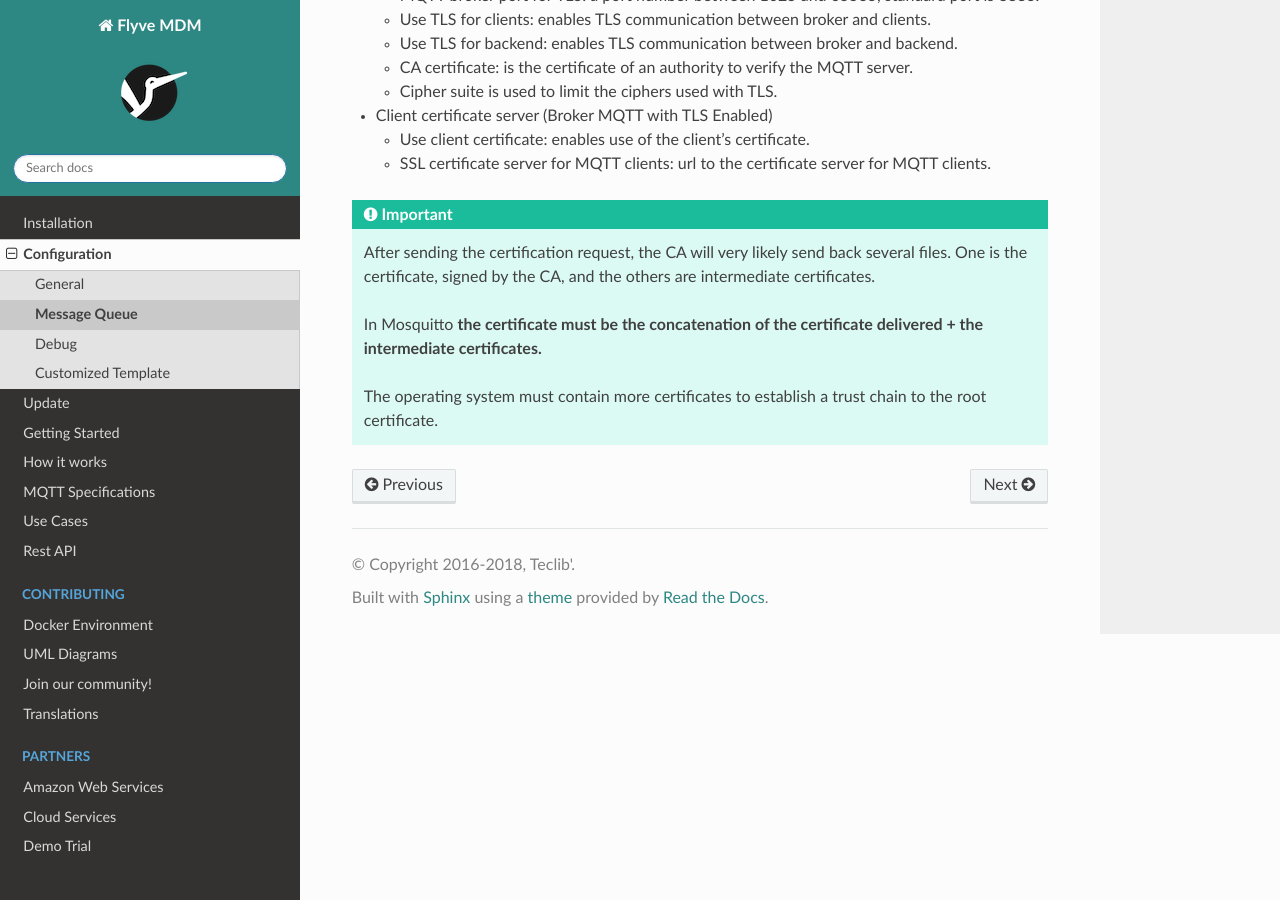
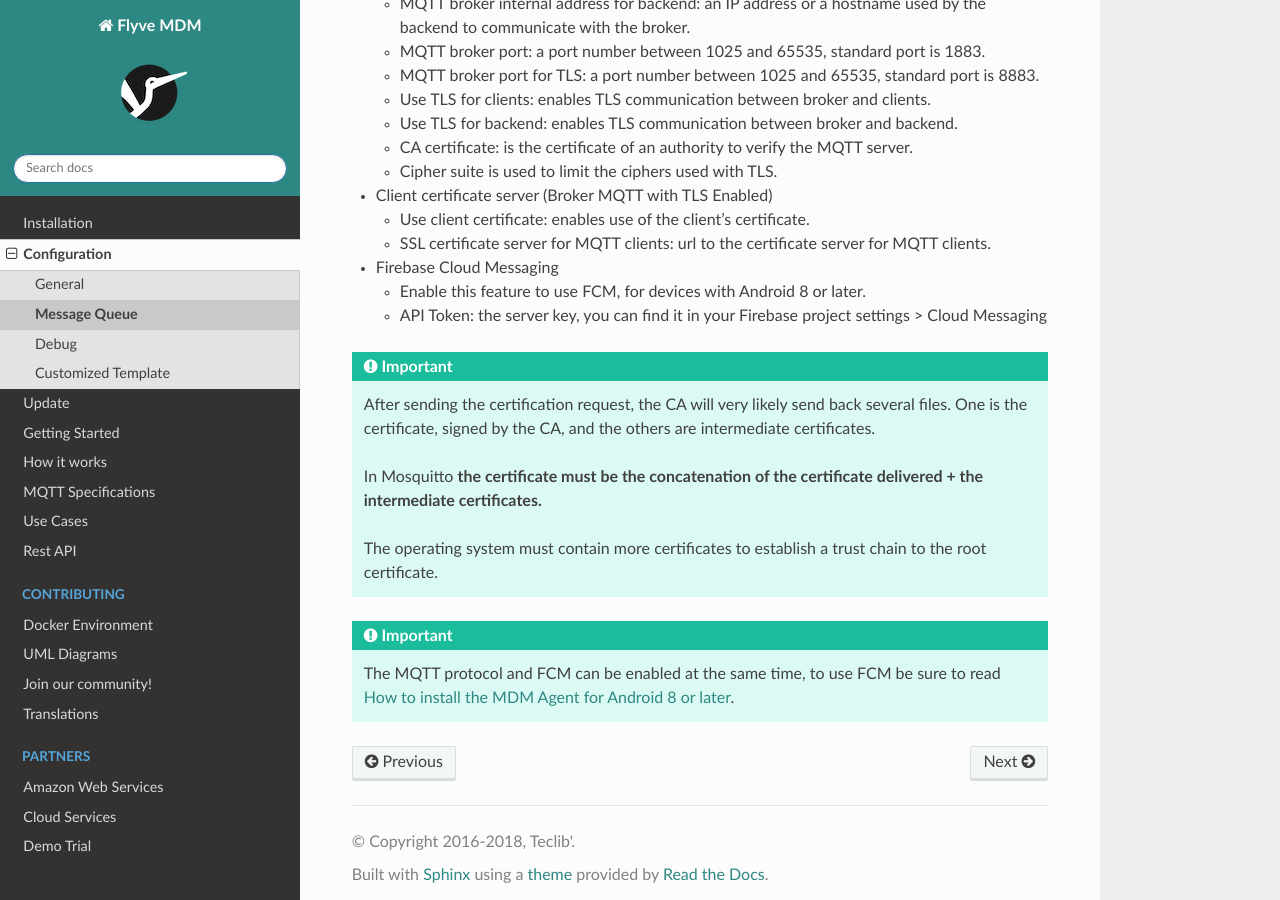
Before and after one commit to flyve-mdm/doc, a Sphinx documentation site: the page built from source/config/message-queue.rst, in a window 1280 px wide and 900 px high, scrolled down 907 px. Built offline with Sphinx 7.4.7 and the Read the Docs theme 2.0.0, drawn with Linux system fonts in a browser that asks for light colours.

Commit message:
docs(config): add firebase configuration
Signed-off-by: Naylin Medina <nmedina@teclib.com>

```diff
--- a/source/config/message-queue.rst
+++ b/source/config/message-queue.rst
@@ -21,6 +21,11 @@
   * Use client certificate: enables use of the client's certificate.
   * SSL certificate server for MQTT clients: url to the certificate server for MQTT clients.
 
+* Firebase Cloud Messaging
+
+  * Enable this feature to use FCM, for devices with Android 8 or later.
+  * API Token: the server key, you can find it in your Firebase project settings > Cloud Messaging
+
 .. important::
    After sending the certification request, the CA will very likely send back several files.
    One is the certificate, signed by the CA, and the others are intermediate certificates.
@@ -28,3 +33,7 @@
    In Mosquitto **the certificate must be the concatenation of the certificate delivered + the intermediate certificates.**
 
    The operating system must contain more certificates to establish a trust chain to the root certificate.
+
+.. important::
+   The MQTT protocol and FCM can be enabled at the same time, to use FCM be sure to
+   read `How to install the MDM Agent for Android 8 or later <http://flyve.org/android-mdm-agent/howtos/installation#android-later>`_.
```
Also changed, not shown: source/config/images/message-queue.png.
